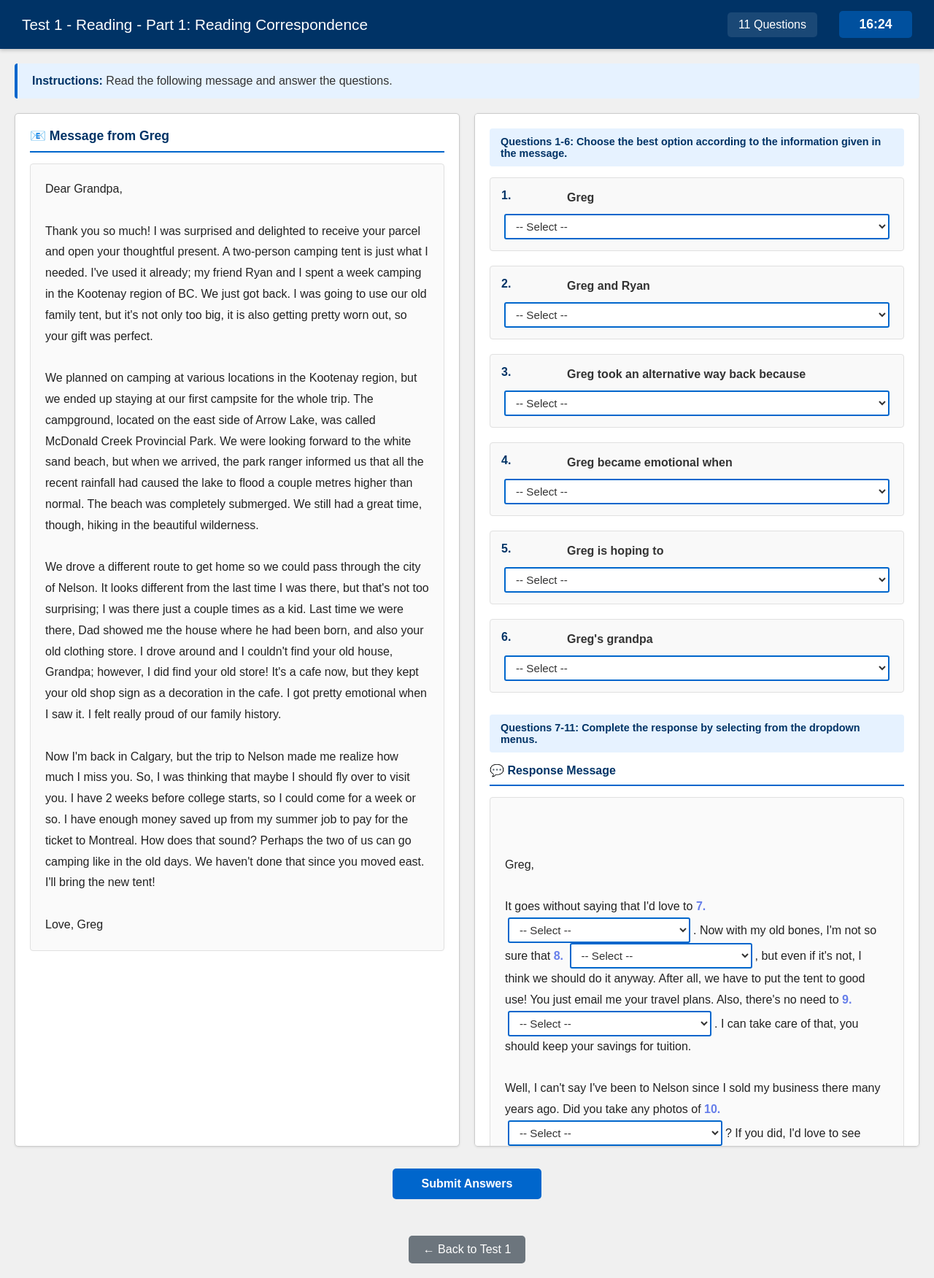
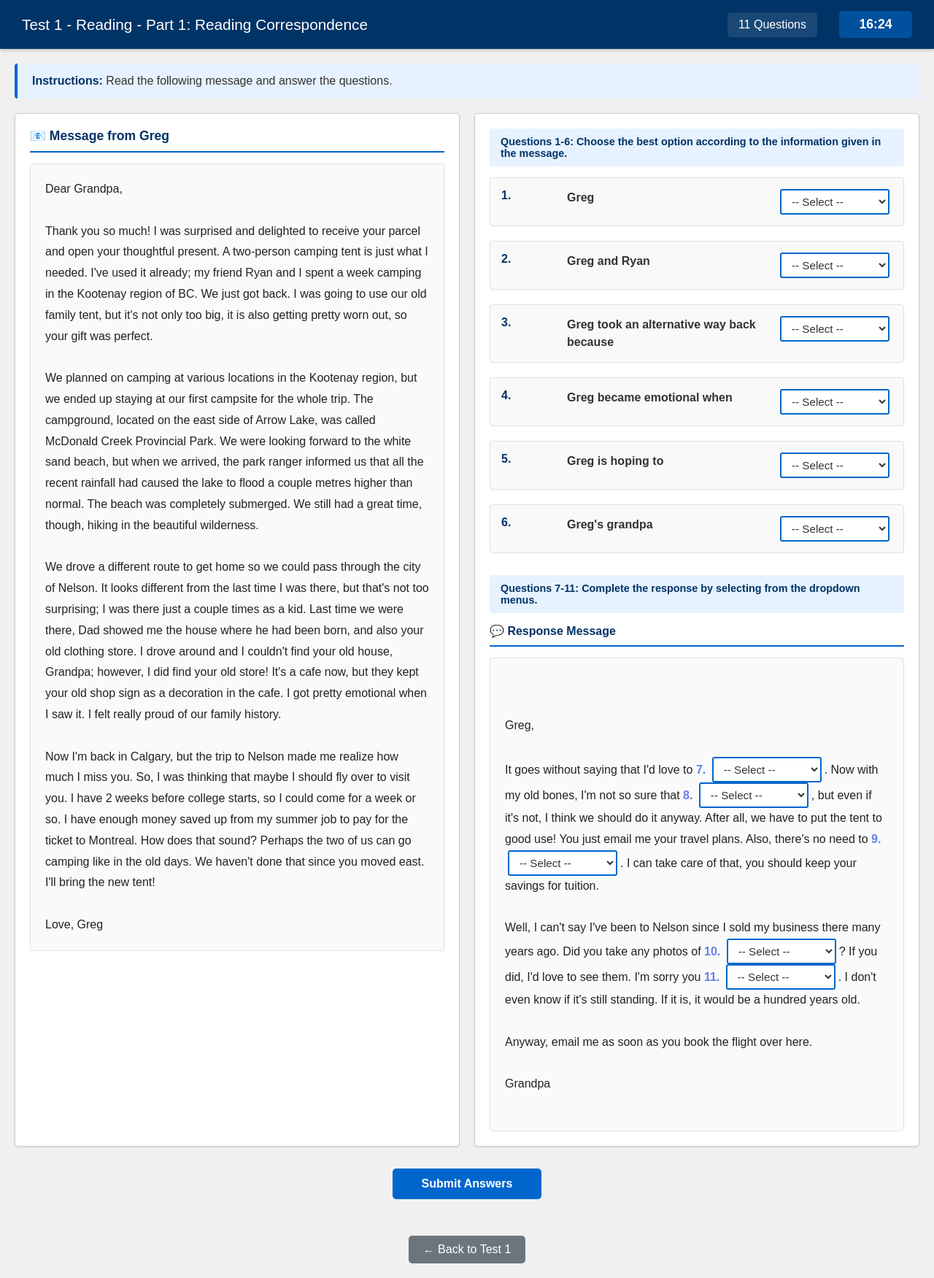
Before and after one commit to caothienlong/celpip-practice, a Flask app: page /test1/part1 in a window 1280 px wide. Shown: the whole page at 73% size. Run offline with Flask 3, Linux system fonts and the light colour scheme.

Commit message:
feat: Optimize dropdown width - narrow by default, expand when opened
- Default width: 120-150px (1/3 of previous width)
- When opened/focused: Expands to fit content (min 300px)
- Options display with full text width, no wrapping
- Smooth transition between states

```diff
--- a/templates/test_section.html
+++ b/templates/test_section.html
@@ -197,15 +197,30 @@
             font-size: 0.95em;
             cursor: pointer;
             margin: 0 4px;
-            min-width: 250px;
+            min-width: 120px;
+            max-width: 150px;
             font-family: inherit;
             transition: all 0.2s ease;
         }
 
+        /* When dropdown is opened, allow options to be wider */
+        .inline-dropdown option {
+            min-width: max-content;
+            white-space: nowrap;
+        }
+
+        /* Expand dropdown width when focused/opened */
+        .inline-dropdown:focus,
+        .inline-dropdown:active {
+            max-width: none;
+            width: auto;
+            min-width: 300px;
+        }
+
         .question-inline .inline-dropdown {
-            flex: 1 1 auto;
-            min-width: 300px;
-            max-width: 100%;
+            flex: 0 0 auto;
+            min-width: 120px;
+            max-width: 150px;
         }
 
         .inline-dropdown:hover {
```
